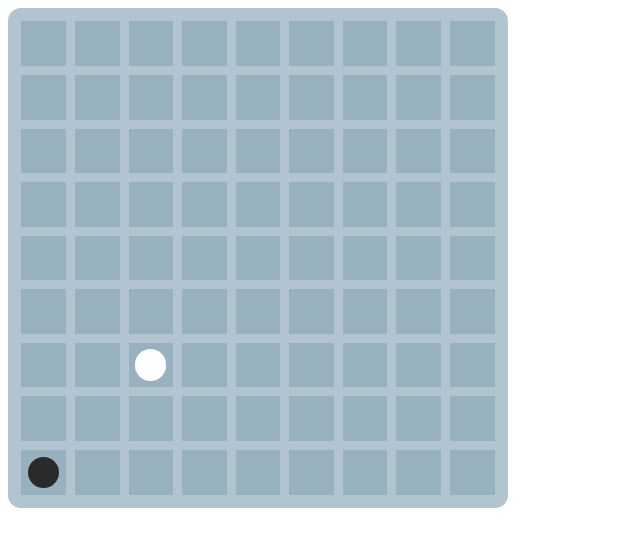
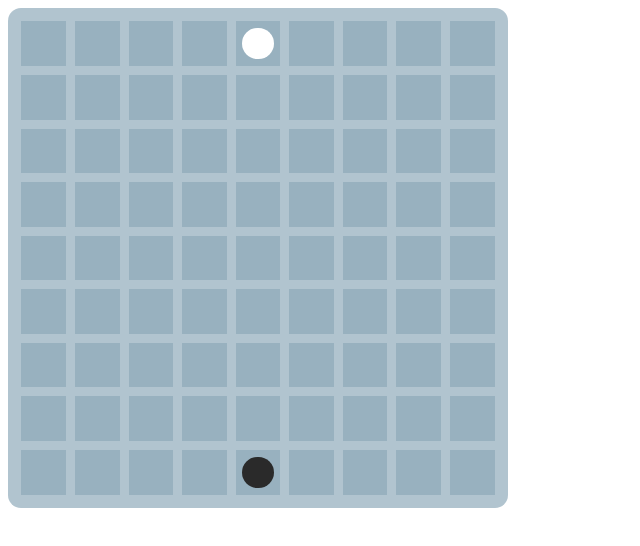
Before and after one commit to haruyama480/hr-quoridor-viewer, a Svelte app: page / in a window 1280 px wide. Shown: the top 546 px of the page, without its empty margins (0-640 px from the left). Built offline with nearby package versions, Linux system fonts and the light colour scheme.

Commit message:
initState

```diff
--- a/src/App.svelte
+++ b/src/App.svelte
@@ -7,23 +7,7 @@
   const ql = new HrQuoridorLayout(game_row_size);
 
   let current_player_id = 0; // 0-index
-
-  let pawn_map: Cell[][];
-  let vertical_wall_map: Cell[][];
-  let horizontal_wall_map: Cell[][];
-
-  pawn_map = [...Array(game_row_size)].map(() =>
-    Array(game_row_size).fill(Ghost)
-  ); // size(n,n)
-  pawn_map[0][0] = Piece(0, false);
-  pawn_map[2][2] = Piece(1, false);
-
-  vertical_wall_map = [...Array(game_row_size - 1)].map(() =>
-    Array(game_row_size - 1).fill(Ghost)
-  ); // size(n-1,n-1)
-  horizontal_wall_map = [...Array(game_row_size - 1)].map(() =>
-    Array(game_row_size - 1).fill(Ghost)
-  ); // size(n-1,n-1)
+  let { pawn_map, vertical_wall_map, horizontal_wall_map } = ql.initState();
 
   // eslint-disable-next-line @typescript-eslint/no-explicit-any
   function clickCell(event: any): void {
--- a/src/HrQuoridorLayout.ts
+++ b/src/HrQuoridorLayout.ts
@@ -16,6 +16,31 @@ export class HrQuoridorLayout {
   constructor(game_size: number) {
     this.game_size = game_size;
     this.cell_size = game_size * 2 + 1;
+  }
+
+  public initState(): {
+    pawn_map: Cell[][];
+    vertical_wall_map: Cell[][];
+    horizontal_wall_map: Cell[][];
+  } {
+    const n = this.game_size;
+    const pawn_map = [...Array(n)].map(() => Array(n).fill(Ghost)); // size(n,n)
+    const center = Math.floor(n / 2);
+    pawn_map[0][center] = Piece(0, false);
+    pawn_map[n - 1][center] = Piece(1, false);
+
+    const vertical_wall_map = [...Array(n - 1)].map(() =>
+      Array(n - 1).fill(Ghost)
+    ); // size(n-1,n-1)
+    const horizontal_wall_map = [...Array(n - 1)].map(() =>
+      Array(n - 1).fill(Ghost)
+    ); // size(n-1,n-1)
+
+    return {
+      pawn_map,
+      vertical_wall_map,
+      horizontal_wall_map,
+    };
   }
 
   public isMargin(i: number): boolean {
```
